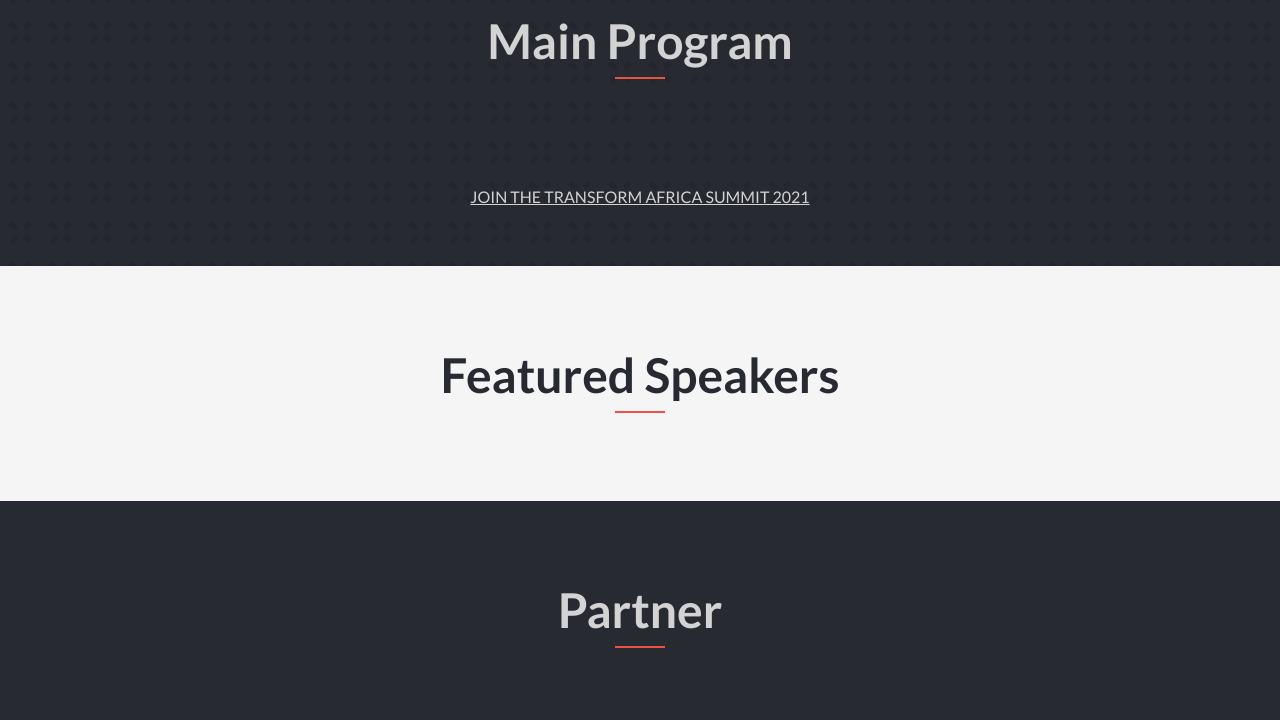
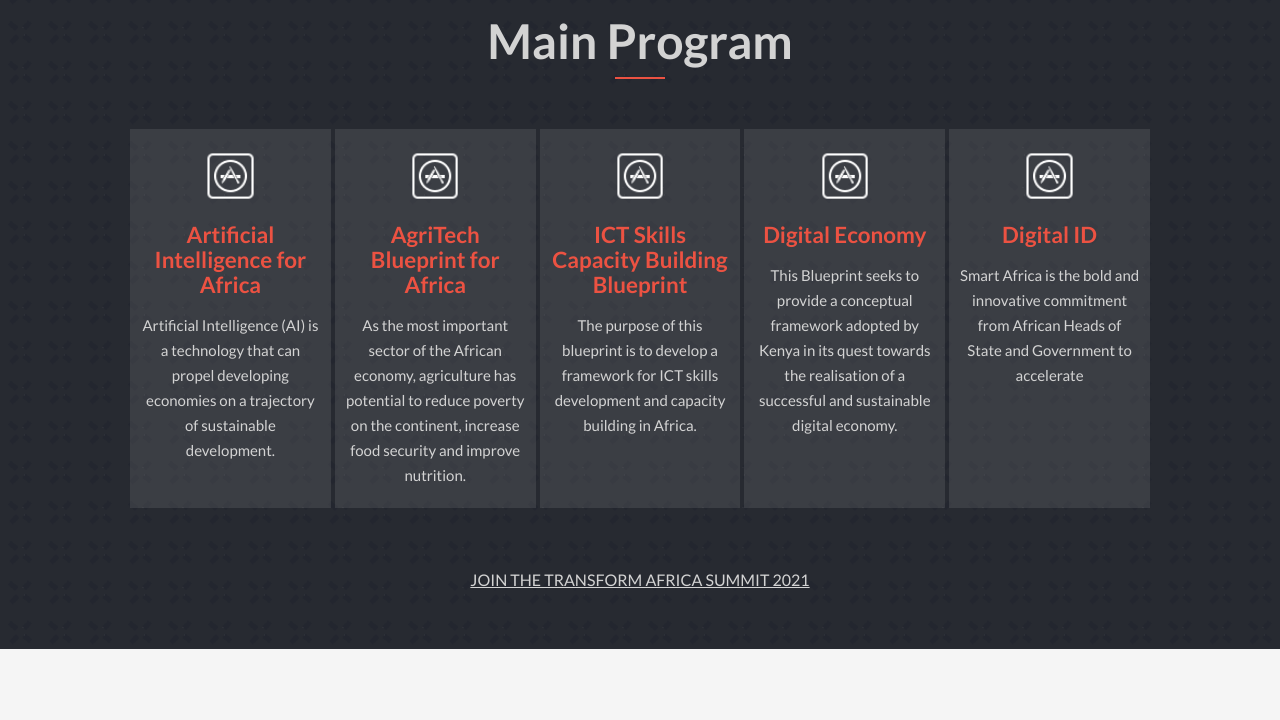
Before and after one commit to aimemalaika/transform-afica, a website: page index.html in a window 1280 px wide. Shown: the part 1190-1910 px from the top of the page. Drawn offline with Linux system fonts and the light colour scheme.

Commit message:
Added missed javascript

```diff
--- a/index.html
+++ b/index.html
@@ -106,6 +106,7 @@
     </div>
   </footer>
   <script src="./assets/js/index.js"></script>
+  <script src="./assets/js/home.js"></script>
 </body>
 
 </html>
```
